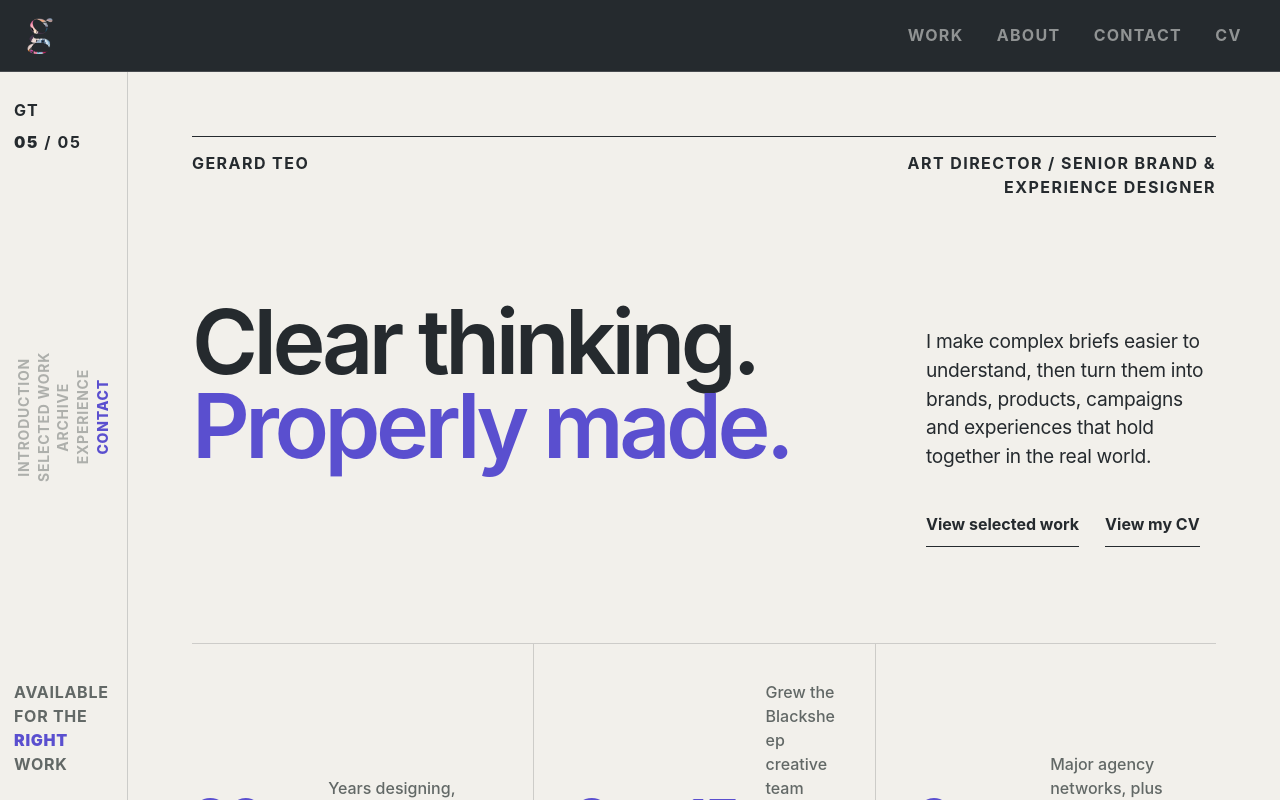
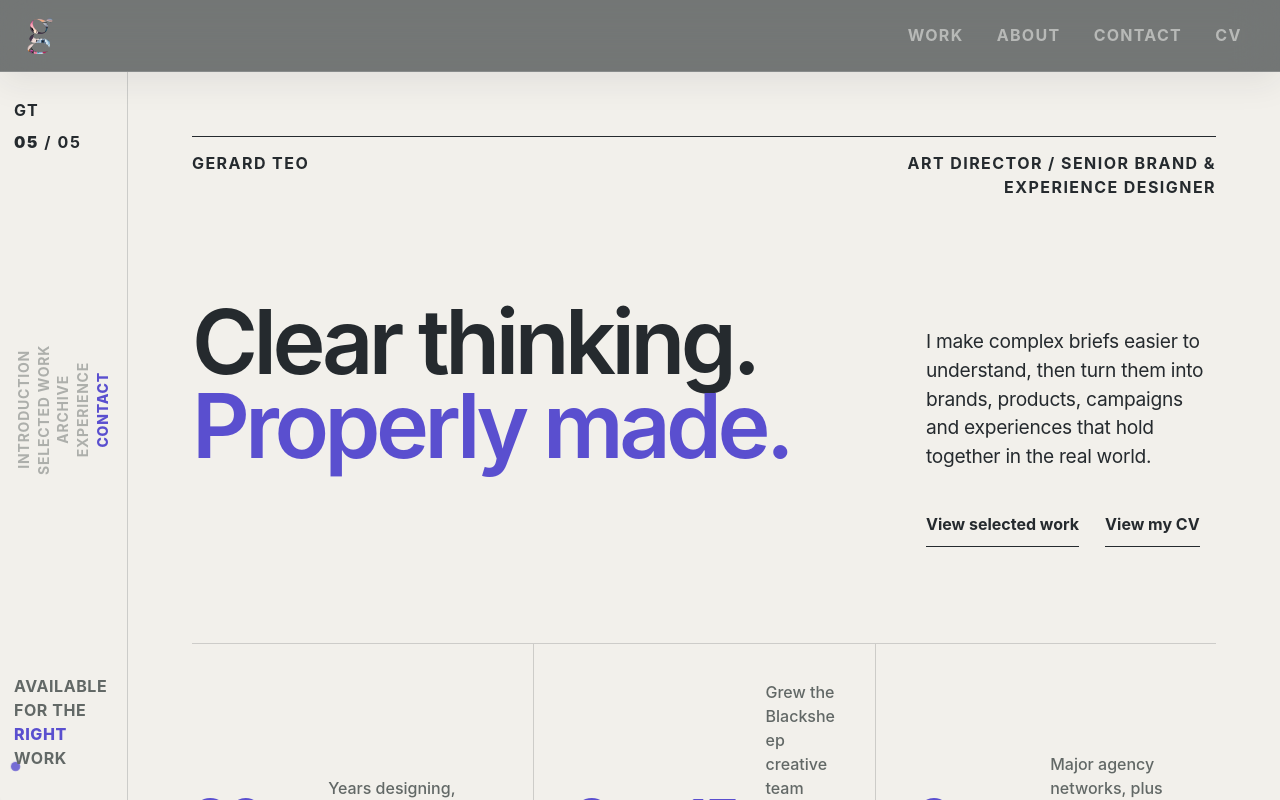
Before and after one commit to doesdesignwork/portfolio, a Next.js app: page / in a window 1280 px wide. Shown: the top 800 px of the page. Built offline with nearby package versions, Linux system fonts and the light colour scheme; no server answers.

Commit message:
Load site interaction polish

```diff
--- a/app/final-palette-guard.css
+++ b/app/final-palette-guard.css
@@ -1,3 +1,5 @@
+@import "./site-interaction-polish.css";
+
 /*
  * Final palette guard.
  * The portfolio's visual rule is deliberately simple:
```
